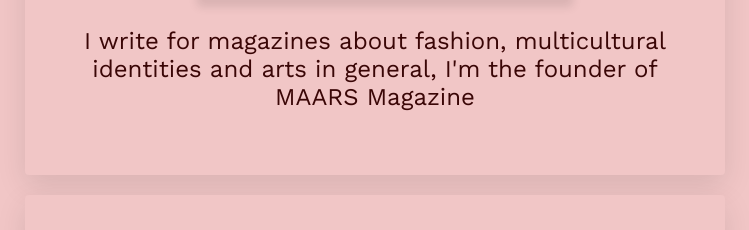
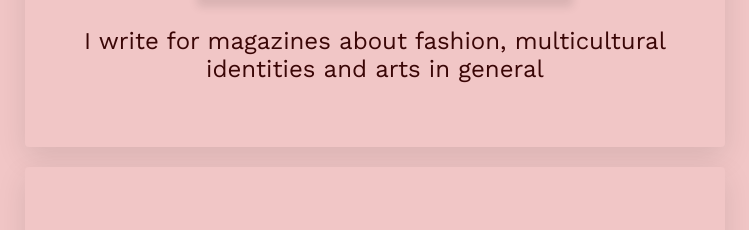
Before and after one commit to Sandra-Di/my-profile, a plain HTML site: page index.html in a window 1280 px wide. Shown: the part 1045-1275 px from the top of the page, without its empty margins (265-1014 px from the left). Drawn offline with nearby package versions, Linux system fonts and the light colour scheme; a web font is replaced by a local one.

Commit message:
index.html

```diff
--- a/index.html
+++ b/index.html
@@ -31,7 +31,7 @@
 		<h2>Cultural writing</h2>
 		<img src="images/writing.jpg" alt="writing" class="img-rectangle">
 		<p>
-			I write for magazines about fashion, multicultural identities and arts in general, I'm the founder of MAARS Magazine
+			I write for magazines about fashion, multicultural identities and arts in general
 		</p>
 	</div>
 
```
